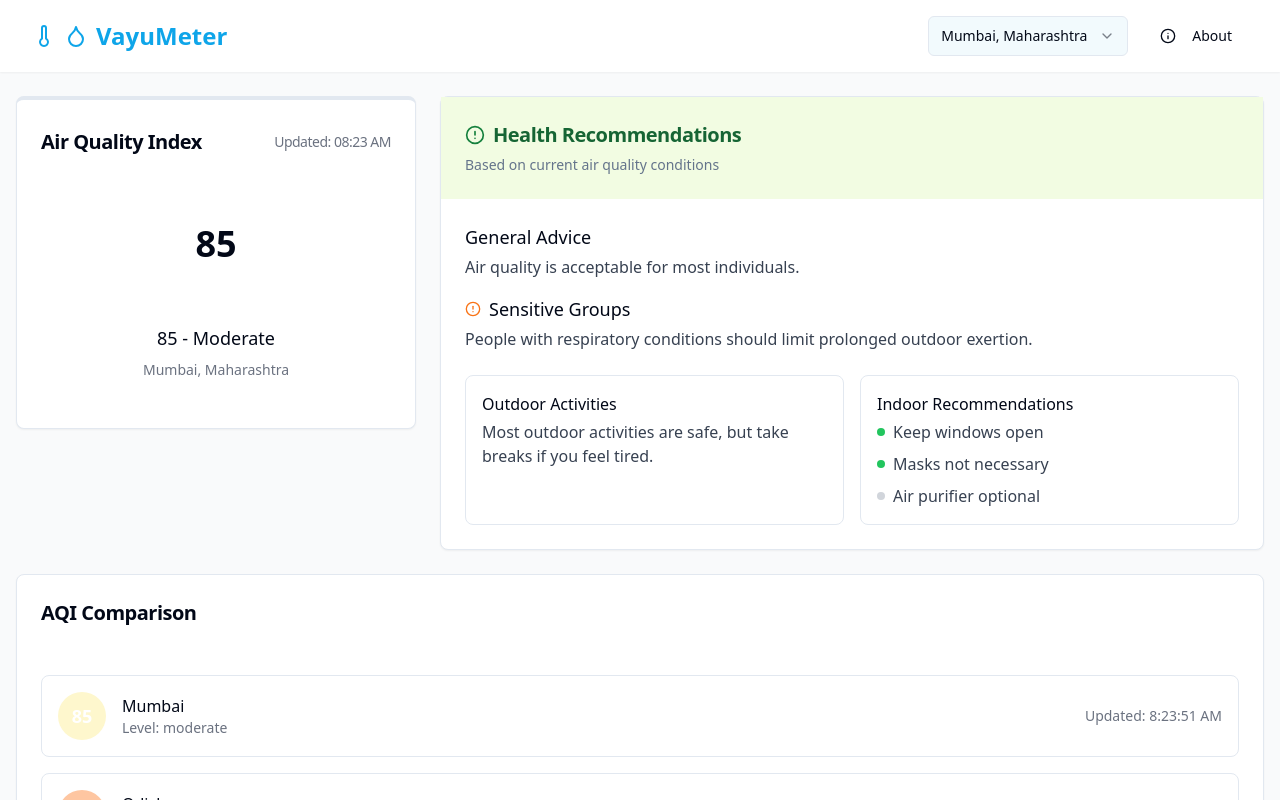
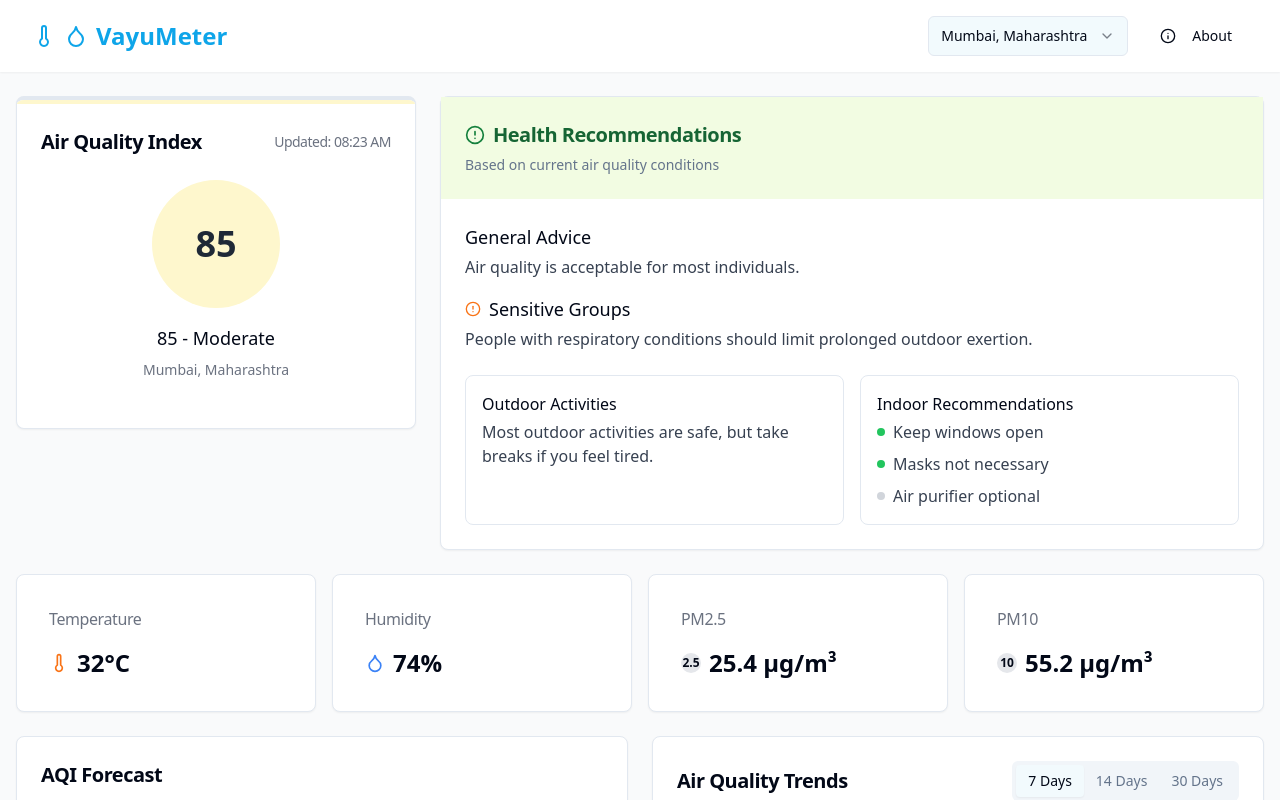
Before and after one commit to reshmajaiswar7/vayu-sathi-suraksha, a React (Vite) app: page / in a window 1280 px wide. Shown: the top 800 px of the page. Built offline with nearby package versions, Linux system fonts and the light colour scheme.

Commit message:
Remove AQI comparison component
Refactor to display AQI with background color based on level.

```diff
--- a/src/components/AQIComparison.tsx
+++ /dev/null
@@ -1,97 +0,0 @@
-
-import { Card, CardContent, CardHeader, CardTitle } from "@/components/ui/card";
-import { getAQIColorClass, getAQILevel } from "@/utils/aqiUtils";
-import { AirQualityData } from "@/types/airQuality";
-import { Skeleton } from "@/components/ui/skeleton";
-
-interface AQIComparisonProps {
-  locations: {
-    name: string;
-    data: AirQualityData | null;
-  }[];
-  isLoading: boolean;
-}
-
-const AQIComparison = ({ locations, isLoading }: AQIComparisonProps) => {
-  const getAQIBackgroundColor = (aqi: number) => {
-    if (aqi <= 50) return 'bg-[#78C35D]'; // Good
-    if (aqi <= 100) return 'bg-[#FEF7CD] text-gray-800'; // Moderate
-    if (aqi <= 150) return 'bg-[#FEC6A1] text-gray-800'; // Unhealthy
-    return 'bg-[#ea384c]'; // Very Unhealthy
-  };
-
-  if (isLoading) {
-    return (
-      <Card className="animate-fade-in">
-        <CardHeader>
-          <CardTitle className="text-xl">AQI Comparison</CardTitle>
-        </CardHeader>
-        <CardContent className="p-6">
-          <div className="space-y-4">
-            {[1, 2].map((i) => (
-              <div key={i} className="flex items-center justify-between p-4 rounded-lg border">
-                <div className="flex items-center space-x-4">
-                  <Skeleton className="w-12 h-12 rounded-full" />
-                  <div>
-                    <Skeleton className="h-4 w-24 mb-2" />
-                    <Skeleton className="h-3 w-16" />
-                  </div>
-                </div>
-                <Skeleton className="h-3 w-28" />
-              </div>
-            ))}
-          </div>
-        </CardContent>
-      </Card>
-    );
-  }
-
-  return (
-    <Card className="animate-fade-in">
-      <CardHeader>
-        <CardTitle className="text-xl">AQI Comparison</CardTitle>
-      </CardHeader>
-      <CardContent className="p-6">
-        <div className="space-y-4">
-          {locations.map((location, index) => (
-            <div
-              key={index}
-              className="flex items-center justify-between p-4 rounded-lg border"
-            >
-              <div className="flex items-center space-x-4">
-                <div
-                  className={`w-12 h-12 rounded-full flex items-center justify-center ${
-                    location.data
-                      ? getAQIBackgroundColor(location.data.aqi)
-                      : 'bg-gray-200'
-                  } text-white`}
-                >
-                  <span className="text-lg font-bold">
-                    {location.data?.aqi || '-'}
-                  </span>
-                </div>
-                <div>
-                  <h3 className="font-medium">{location.name}</h3>
-                  {location.data && (
-                    <p className="text-sm text-gray-500">
-                      Level: {getAQILevel(location.data.aqi)}
-                    </p>
-                  )}
-                </div>
-              </div>
-              {location.data && (
-                <div className="text-right">
-                  <p className="text-sm text-gray-500">
-                    Updated: {new Date(location.data.timestamp).toLocaleTimeString()}
-                  </p>
-                </div>
-              )}
-            </div>
-          ))}
-        </div>
-      </CardContent>
-    </Card>
-  );
-};
-
-export default AQIComparison;
--- a/src/pages/Index.tsx
+++ b/src/pages/Index.tsx
@@ -1,4 +1,3 @@
-
 import { useState, useEffect } from "react";
 import Header from "@/components/Header";
 import AQICard from "@/components/AQICard";
@@ -7,7 +6,6 @@ import Recommendations from "@/components/Recommendations";
 import Chatbot from "@/components/Chatbot";
 import AirQualityChart from "@/components/AirQualityChart";
 import AQIForecast from "@/components/AQIForecast";
-import AQIComparison from "@/components/AQIComparison";
 import { AirQualityData, AirQualityForecast, HistoricalAirQuality } from "@/types/airQuality";
 import { getCurrentAirQuality, getAirQualityForecast, getHistoricalAirQuality } from "@/services/airQualityService";
 
@@ -19,7 +17,6 @@ const Index = () => {
   const [isLoading, setIsLoading] = useState<boolean>(true);
   const [isForecastLoading, setIsForecastLoading] = useState<boolean>(true);
   const [isHistoricalLoading, setIsHistoricalLoading] = useState<boolean>(true);
-  const [odishaAQData, setOdishaAQData] = useState<AirQualityData | null>(null);
 
   const fetchData = async (selectedLocation: string) => {
     setIsLoading(true);
@@ -30,12 +27,7 @@ const Index = () => {
       // Fetch current air quality data
       const aqData = await getCurrentAirQuality(selectedLocation);
       setAirQualityData(aqData);
-      setIsLoading(false); // Set loading to false after data is fetched
-
-      // Fetch comparison location data
-      const otherLocation = selectedLocation.includes("Mumbai") ? "Odisha" : "Mumbai";
-      const otherData = await getCurrentAirQuality(otherLocation);
-      setOdishaAQData(otherData);
+      setIsLoading(false);
 
       // Fetch forecast data
       const forecast = await getAirQualityForecast(selectedLocation);
@@ -48,7 +40,6 @@ const Index = () => {
       setIsHistoricalLoading(false);
     } catch (error) {
       console.error("Error fetching air quality data:", error);
-      // Set all loading states to false even if there's an error
       setIsLoading(false);
       setIsForecastLoading(false);
       setIsHistoricalLoading(false);
@@ -97,16 +88,6 @@ const Index = () => {
             </div>
 
             <div className="mb-6">
-              <AQIComparison
-                locations={[
-                  { name: "Mumbai", data: location.includes("Mumbai") ? airQualityData : odishaAQData },
-                  { name: "Odisha", data: location.includes("Odisha") ? airQualityData : odishaAQData }
-                ]}
-                isLoading={isLoading}
-              />
-            </div>
-
-            <div className="mb-6">
               <ClimateStats data={airQualityData} />
             </div>
 
--- a/src/utils/aqiUtils.ts
+++ b/src/utils/aqiUtils.ts
@@ -1,4 +1,3 @@
-
 import { AQILevel, AQIRecommendation } from "@/types/airQuality";
 
 // Determine AQI level based on AQI value
@@ -56,8 +55,10 @@ export function getRecommendations(aqi: number): AQIRecommendation {
 
 // Get color class based on AQI level
 export function getAQIColorClass(aqi: number): string {
-  const level = getAQILevel(aqi);
-  return `aqi-indicator-${level}`;
+  if (aqi <= 50) return 'bg-[#78C35D] text-white'; // Good
+  if (aqi <= 100) return 'bg-[#FEF7CD] text-gray-800'; // Moderate
+  if (aqi <= 150) return 'bg-[#FEC6A1] text-gray-800'; // Unhealthy
+  return 'bg-[#ea384c] text-white'; // Very Unhealthy
 }
 
 // Get formatted AQI text with interpretation
```
